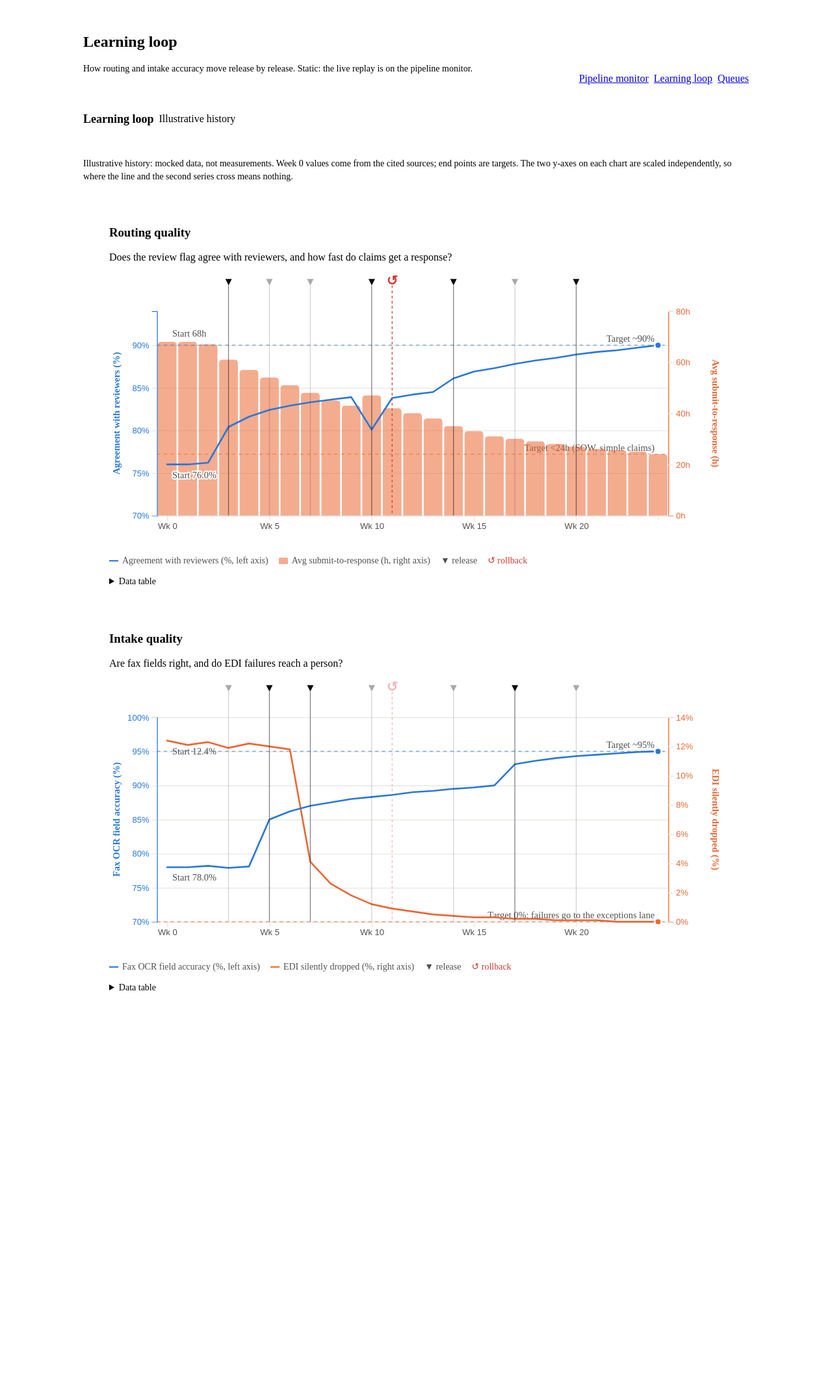
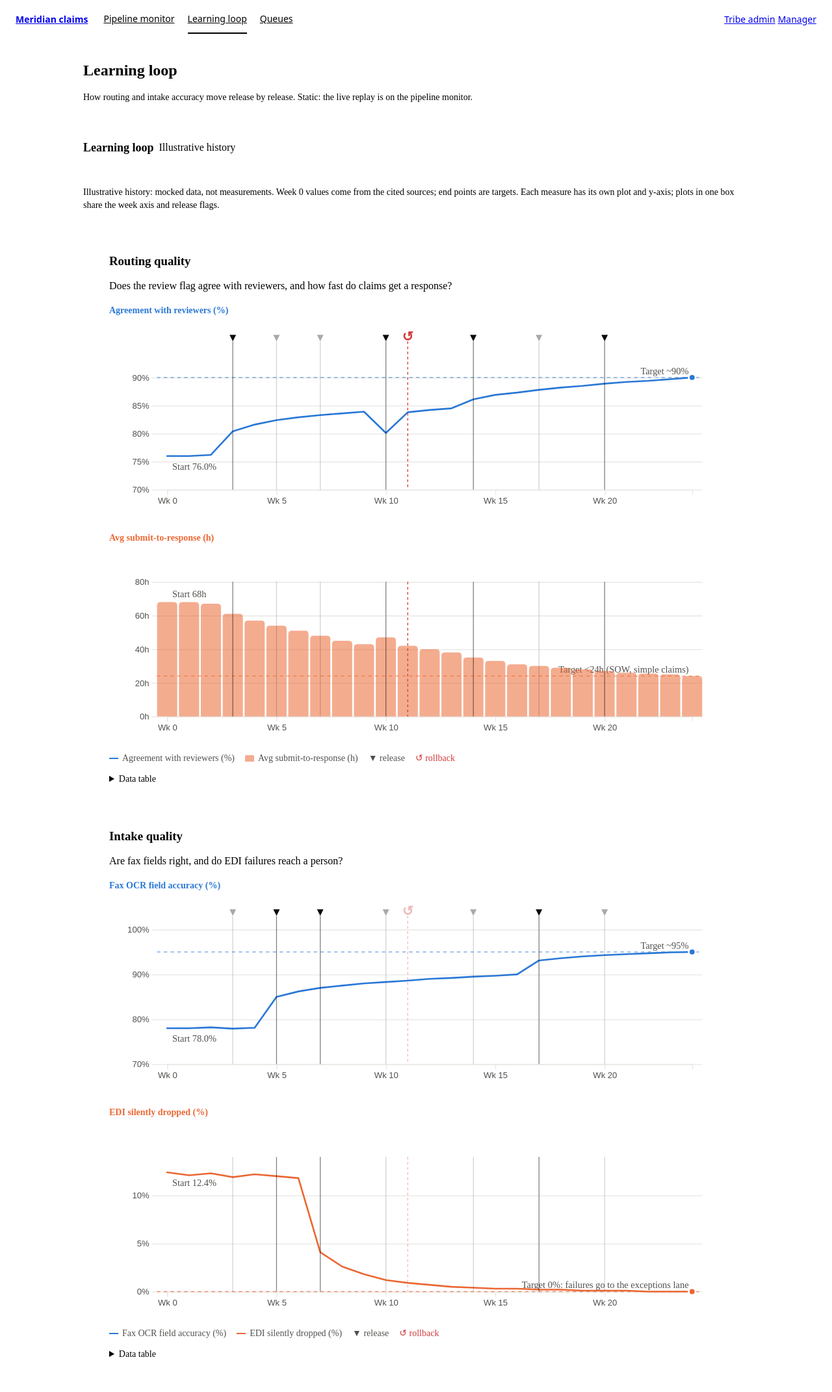
Before and after one commit to joshjhall/meridian, a FastAPI app: page /admin/learning in a window 1280 px wide. Shown: the whole page at 65% size. Before the commit the page ends 1524 px from the top, so only its background shows below. Run offline with FastAPI, Linux system fonts and the light colour scheme; style sheets or scripts are compiled from the project's sources; parts of the project's set-up code (start-up, migrations or seed data) failed here and were passed over.

Commit message:
feat: one app bar across the admin views and single-axis learning charts
The pipeline monitor, learning loop and queues are views of one
admin/manager interface, so a thin app bar on all three carries the view
tabs and the viewer toggle, with the current view marked. Each learning
chart box now draws its two series as stacked single-axis plots sharing
the week axis and release flags, instead of one dual-axis plot that lay
readers found confusing.

Co-Authored-By: Claude Opus 5.5 <noreply@anthropic.com>

```diff
--- a/demo/backend/models.py
+++ b/demo/backend/models.py
@@ -517,7 +517,7 @@ class HistorySeries(BaseModel):
 
 
 class HistoryChart(BaseModel):
-    """One chart with two series on independent y-axes (left: primary)."""
+    """One chart box: two series, each drawn on its own single-axis plot (primary on top)."""
 
     id: str
     title: str
--- a/demo/backend/static/learning.js
+++ b/demo/backend/static/learning.js
@@ -1,13 +1,11 @@
-// Learning-loop charts (#8): two dual-axis charts sharing a week axis and
-// release flags, drawn with D3 from GET /api/history.
-//
-// Dual y-axes are a deliberate choice for this view. Each axis is labeled with
-// its own unit and colored to match its series, and the caption says the
-// scaling between the two axes is arbitrary.
+// Learning-loop charts (#8), drawn with D3 from GET /api/history. Each chart
+// box holds its two series as stacked single-axis panels on a shared week
+// axis, with the release flags on both: one y-axis per plot, so lay readers
+// never have to match a line to the right axis.
 
 const W = 720;
-const H = 320;
-const M = { top: 44, right: 64, bottom: 36, left: 56 };
+const H = 220;
+const M = { top: 30, right: 24, bottom: 32, left: 56 };
 const FLAG_Y = 14;
 
 const tooltip = () => document.getElementById("learning-tooltip");
@@ -53,29 +51,19 @@ function yScale(series) {
     .range([H - M.bottom, M.top]);
 }
 
-function drawAxisY(svg, scale, series, side, colorVar) {
-  const isLeft = side === "left";
-  const axis = (isLeft ? d3.axisLeft : d3.axisRight)(scale)
-    .ticks(5)
-    .tickFormat((v) => `${v}${series.unit}`);
-  const g = svg
+function drawAxisY(svg, scale, series) {
+  svg
     .append("g")
-    .attr("class", `axis axis-${side}`)
-    .attr("transform", `translate(${isLeft ? M.left : W - M.right},0)`)
-    .call(axis);
-  // Inline style, not the fill attribute, so the color-match beats the ink rule in app.css.
-  g.selectAll("text").style("fill", `var(${colorVar})`);
-  g.select(".domain").style("stroke", `var(${colorVar})`);
-  // Title runs along its axis, outside the tick labels and clear of the flag row.
-  const tx = isLeft ? M.left - 44 : W - M.right + 52;
-  const ty = (M.top + H - M.bottom) / 2;
-  svg
-    .append("text")
-    .attr("class", "axis-title")
-    .style("fill", `var(${colorVar})`)
-    .attr("text-anchor", "middle")
-    .attr("transform", `translate(${tx},${ty}) rotate(${isLeft ? -90 : 90})`)
-    .text(`${series.label} (${series.unit})`);
+    .attr("class", "axis axis-left")
+    .attr("transform", `translate(${M.left},0)`)
+    .call(
+      d3
+        .axisLeft(scale)
+        .ticks(4)
+        .tickFormat((v) => `${v}${series.unit}`),
+    )
+    .select(".domain")
+    .remove();
 }
 
 function drawTarget(svg, x, scale, series, colorVar) {
@@ -147,9 +135,10 @@ function drawStartLabel(svg, x, scale, series) {
     .text(`Start ${fmt(first.value, series.unit)}`);
 }
 
-// Every release is flagged on both charts (shared flags); a release aimed at
-// the other chart is drawn muted so the reader sees what changed where.
-function drawFlags(svg, x, releases, chartId) {
+// Every release is flagged on every panel (shared flags); a release aimed at
+// the other chart is drawn muted so the reader sees what changed where. Only
+// the top panel of a box shows the glyphs; the one below repeats the rules.
+function drawFlags(svg, x, releases, chartId, glyphs) {
   const g = svg.append("g").attr("class", "flags");
   for (const r of releases) {
     const isRollback = r.kind === "rollback";
@@ -163,14 +152,16 @@ function drawFlags(svg, x, releases, chartId) {
     flag
       .append("line")
       .attr("class", "flag-rule")
-      .attr("y1", FLAG_Y)
+      .attr("y1", glyphs ? FLAG_Y : M.top)
       .attr("y2", H - M.bottom);
+    if (glyphs) {
       flag
         .append("text")
         .attr("class", "flag-glyph")
         .attr("y", FLAG_Y)
         .attr("text-anchor", "middle")
         .text(isRollback ? "↺" : "▼");
+    }
     // Generous hit target: the whole rule, not just the glyph.
     flag
       .append("rect")
@@ -243,9 +234,7 @@ function drawLegend(figure, chart) {
   ].map(([s, cls, mark]) => {
     const item = el("span", undefined, `legend-item ${cls} legend-${mark}`);
     item.append(el("span", undefined, "legend-key"));
-    item.append(
-      el("span", `${s.label} (${s.unit}, ${s === chart.primary ? "left" : "right"} axis)`),
-    );
+    item.append(el("span", `${s.label} (${s.unit})`));
     return item;
   });
   const flagKey = el("span", "▼ release", "legend-item legend-flag");
@@ -276,22 +265,19 @@ function drawTable(figure, chart) {
   figure.querySelector("section").append(details);
 }
 
-function drawChart(figure, chart, releases, weeks) {
-  figure.querySelector("[data-role=title]").textContent = chart.title;
-  figure.querySelector("[data-role=subtitle]").textContent = chart.subtitle;
-  const svg = d3.select(figure.querySelector("[data-role=plot]"));
-  svg.attr(
-    "aria-label",
-    `${chart.title}: ${chart.primary.label} and ${chart.secondary.label} by week`,
-  );
+// One single-axis panel: one series, its target, flags and the shared crosshair.
+function drawPanel(panel, chart, series, colorVar, releases, weeks, glyphs) {
+  panel.querySelector("[data-role=series-title]").textContent = `${series.label} (${series.unit})`;
+  panel.querySelector("[data-role=series-title]").style.color = `var(${colorVar})`;
+  const svg = d3.select(panel.querySelector("[data-role=plot]"));
+  svg.attr("aria-label", `${chart.title}: ${series.label} by week`);
 
   const x = d3
     .scaleLinear()
     .domain(weeks)
     .range([M.left + 12, W - M.right - 12]);
   const band = (x.range()[1] - x.range()[0]) / (weeks[1] - weeks[0]);
-  const yL = yScale(chart.primary);
-  const yR = yScale(chart.secondary);
+  const y = yScale(series);
 
   svg
     .append("g")
@@ -299,8 +285,8 @@ function drawChart(figure, chart, releases, weeks) {
     .attr("transform", `translate(${M.left},0)`)
     .call(
       d3
-        .axisLeft(yL)
-        .ticks(5)
+        .axisLeft(y)
+        .ticks(4)
         .tickSize(-(W - M.left - M.right))
         .tickFormat(""),
     );
@@ -314,21 +300,26 @@ function drawChart(figure, chart, releases, weeks) {
         .ticks(weeks[1] / 4)
         .tickFormat((w) => `Wk ${w}`),
     );
-  drawAxisY(svg, yL, chart.primary, "left", "--series-1");
-  drawAxisY(svg, yR, chart.secondary, "right", "--series-2");
+  drawAxisY(svg, y, series);
+  drawTarget(svg, x, y, series, colorVar);
+  drawSeries(svg, x, y, series, colorVar, band);
+  drawStartLabel(svg, x, y, series);
+  drawCrosshair(svg, x, chart);
+  // Flags above everything so their hover wins over the crosshair.
+  drawFlags(svg, x, releases, chart.id, glyphs);
+}
 
-  // Draw order: bars behind, lines on top, flags above everything.
-  const ordered = [
-    [chart.secondary, yR, "--series-2"],
-    [chart.primary, yL, "--series-1"],
-  ].sort(([a], [b]) => (a.mark === "bar" ? -1 : b.mark === "bar" ? 1 : 0));
-  for (const [series, scale, color] of ordered) {
-    drawTarget(svg, x, scale, series, color);
-    drawSeries(svg, x, scale, series, color, band);
-    drawStartLabel(svg, x, scale, series);
-  }
-  drawCrosshair(svg, x, chart);
-  drawFlags(svg, x, releases, chart.id);
+function drawChart(figure, chart, releases, weeks) {
+  figure.querySelector("[data-role=title]").textContent = chart.title;
+  figure.querySelector("[data-role=subtitle]").textContent = chart.subtitle;
+  const panels = [
+    ["primary", chart.primary, "--series-1"],
+    ["secondary", chart.secondary, "--series-2"],
+  ];
+  panels.forEach(([key, series, colorVar], i) => {
+    const panel = figure.querySelector(`[data-series="${key}"]`);
+    if (panel) drawPanel(panel, chart, series, colorVar, releases, weeks, i === 0);
+  });
   drawLegend(figure, chart);
   drawTable(figure, chart);
 }
--- a/demo/backend/styles/app.css
+++ b/demo/backend/styles/app.css
@@ -9,6 +9,71 @@
 /* Vendored minified builds and test prose would leak stray class names. */
 @source not "../static/vendor";
 @source not "../tests";
+
+/* App bar over the admin pages (templates/admin/_nav.html): one thin strip
+   with the view tabs and the viewer toggle. Here, not in admin.css, because
+   every admin page loads app.css but only the monitor loads admin.css. */
+:root {
+  --appbar-h: 2.75rem;
+}
+
+.appbar {
+  position: sticky;
+  top: 0;
+  z-index: 40;
+  display: flex;
+  align-items: center;
+  gap: 1.5rem;
+  height: var(--appbar-h);
+  padding: 0 1rem;
+  background: var(--background);
+  border-bottom: 1px solid var(--border);
+  color: var(--foreground);
+  /* Same face on every page: the monitor sets its own body font (admin.css). */
+  font-family: ui-sans-serif, system-ui, sans-serif;
+  font-size: 0.875rem;
+  line-height: 1.25rem;
+}
+
+.appbar__brand {
+  font-weight: 600;
+}
+
+.appbar__views {
+  display: flex;
+  align-self: stretch;
+  gap: 1.25rem;
+}
+
+/* Underline tabs: the current view is marked by a bar along the bottom edge. */
+.appbar__views a {
+  display: flex;
+  align-items: center;
+  border-bottom: 2px solid transparent;
+  color: var(--muted-foreground);
+}
+
+.appbar__views a:hover {
+  color: var(--foreground);
+}
+
+.appbar__views a[aria-current="page"] {
+  border-bottom-color: var(--foreground);
+  color: var(--foreground);
+  font-weight: 500;
+}
+
+.appbar__viewer {
+  display: flex;
+  gap: 0.25rem;
+  margin-left: auto;
+}
+
+@media (max-width: 40rem) {
+  .appbar__brand {
+    display: none;
+  }
+}
 
 /* Learning-loop charts (#8). Roles, not raw hex, in learning.js; values from
    the dataviz reference palette (series 1 blue, series 2 orange; rollback uses
--- a/demo/backend/templates/admin/_nav.html
+++ b/demo/backend/templates/admin/_nav.html
@@ -1,13 +1,25 @@
-{# Tabs shared by the admin pages. The live monitor and the learning charts are
-   separate pages so the replay's card moves never repaint under a chart. #}
-{% macro admin_nav(current, viewer, nav_class="flex gap-2") %}
-  <nav class="{{ nav_class }}" aria-label="Admin views">
-    {% for path, label in [("/admin", "Pipeline monitor"), ("/admin/learning", "Learning loop"), ("/admin/queues", "Queues")] %}
-      <a class="btn"
-         data-size="sm"
-         data-variant="{{ 'primary' if path == current else 'ghost' }}"
-         href="{{ path }}?view={{ viewer }}"
-         {% if path == current %}aria-current="page"{% endif %}>{{ label }}</a>
-    {% endfor %}
-  </nav>
+{# Thin app bar over the admin pages. The pipeline monitor and the learning
+   loop are two views of one admin/manager interface, so the bar carries the
+   view tabs and the viewer toggle; each page keeps its own heading below.
+   The views are separate pages so the replay's card moves never repaint
+   under a chart. #}
+{% macro app_bar(current, viewer) %}
+  <header class="appbar">
+    <a class="appbar__brand" href="/">Meridian claims</a>
+    <nav class="appbar__views" aria-label="Admin views">
+      {% for path, label in [("/admin", "Pipeline monitor"), ("/admin/learning", "Learning loop"), ("/admin/queues", "Queues")] %}
+        <a href="{{ path }}?view={{ viewer }}"
+           {% if path == current %}aria-current="page"{% endif %}>{{ label }}</a>
+      {% endfor %}
+    </nav>
+    <nav class="appbar__viewer" aria-label="View as">
+      {% for value, label in [("admin", "Tribe admin"), ("manager", "Manager")] %}
+        <a class="btn"
+           data-size="sm"
+           data-variant="{{ 'secondary' if viewer == value else 'ghost' }}"
+           href="?view={{ value }}"
+           {% if viewer == value %}aria-current="page"{% endif %}>{{ label }}</a>
+      {% endfor %}
+    </nav>
+  </header>
 {% endmacro %}
--- a/demo/backend/templates/admin/learning.html
+++ b/demo/backend/templates/admin/learning.html
@@ -1,13 +1,14 @@
 {% extends "base.html" %}
-{% from "admin/_nav.html" import admin_nav %}
+{% from "admin/_nav.html" import app_bar %}
 {% block title %}Learning loop{% endblock %}
 {% block head %}
   <script src="/static/vendor/d3/d3.min.js"
           integrity="sha384-CjloA8y00+1SDAUkjs099PVfnY2KmDC2BZnws9kh8D/lX1s46w6EPhpXdqMfjK6i"
           defer></script>
-  <script src="/static/learning.js" defer></script>
+  <script src="{{ asset('learning.js') }}" defer></script>
 {% endblock %}
 {% block body_attrs %}data-viewer="{{ viewer }}"{% endblock %}
+{% block appbar %}{{ app_bar("/admin/learning", viewer) }}{% endblock %}
 {% block content %}
   <header class="mb-6 flex flex-wrap items-end justify-between gap-4">
     <div>
@@ -16,7 +17,6 @@
         How routing and intake accuracy move release by release. Static: the live replay is on the pipeline monitor.
       </p>
     </div>
-    {{ admin_nav("/admin/learning", viewer) }}
   </header>
   {% include "admin/learning/charts.html" %}
 {% endblock %}
--- a/demo/backend/templates/admin/learning/charts.html
+++ b/demo/backend/templates/admin/learning/charts.html
@@ -1,4 +1,6 @@
-{# Learning-loop charts (#8). Data: GET /api/history; drawing: static/learning.js. #}
+{# Learning-loop charts (#8). Data: GET /api/history; drawing: static/learning.js.
+   One box per chart, with each of its two series on its own single-axis plot,
+   stacked on a shared week axis: no dual y-axes for lay readers. #}
 <section id="learning-loop" class="flex w-full flex-col gap-4">
   <header class="flex flex-wrap items-center gap-2">
     <h2 class="text-lg font-semibold">Learning loop</h2>
@@ -13,8 +15,13 @@
         <p data-role="subtitle"></p>
       </header>
       <section>
-        <svg data-role="plot" role="img" class="w-full" viewBox="0 0 720 320">
-        </svg>
+        {% for series in ["primary", "secondary"] %}
+          <div class="learning-panel" data-series="{{ series }}">
+            <h4 data-role="series-title" class="text-sm font-semibold"></h4>
+            <svg data-role="plot" role="img" class="w-full" viewBox="0 0 720 220">
+            </svg>
+          </div>
+        {% endfor %}
         <figcaption data-role="legend" class="mt-2 flex flex-wrap gap-4 text-sm"></figcaption>
       </section>
     </figure>
--- a/demo/backend/templates/base.html
+++ b/demo/backend/templates/base.html
@@ -7,7 +7,7 @@
     {# Order matters: Basecoat (Tailwind theme, preflight, components) first,
        then our Tailwind utilities build (just css). #}
     <link rel="stylesheet" href="/static/vendor/basecoat/basecoat.cdn.min.css" />
-    <link rel="stylesheet" href="/static/app.css" />
+    <link rel="stylesheet" href="{{ asset('app.css') }}" />
     <script src="/static/vendor/basecoat/all.min.js" defer></script>
     <script src="/static/vendor/htmx/htmx.min.js" defer></script>
     <script>
@@ -18,6 +18,7 @@
     {% block head %}{% endblock %}
   </head>
   <body{% block body_attrs %}{% endblock %}>
+    {% block appbar %}{% endblock %}
     <main class="{% block main_class %}mx-auto max-w-5xl p-6{% endblock %}">
       {% block content %}{% endblock %}
     </main>
--- a/demo/data/history.json
+++ b/demo/data/history.json
@@ -1,5 +1,5 @@
 {
-  "caption": "Illustrative history: mocked data, not measurements. Week 0 values come from the cited sources; end points are targets. The two y-axes on each chart are scaled independently, so where the line and the second series cross means nothing.",
+  "caption": "Illustrative history: mocked data, not measurements. Week 0 values come from the cited sources; end points are targets. Each measure has its own plot and y-axis; plots in one box share the week axis and release flags.",
   "charts": [
     {
       "id": "routing",
```
Also changed, not shown: demo/backend/templates/admin/monitor.html (+4 -16 lines), demo/backend/templates/admin/queues.html (+3 -15 lines), demo/backend/tests/test_history.py (+5 -2 lines), demo/backend/static/app.css. Lines whose indentation alone changed are shown as unchanged.
